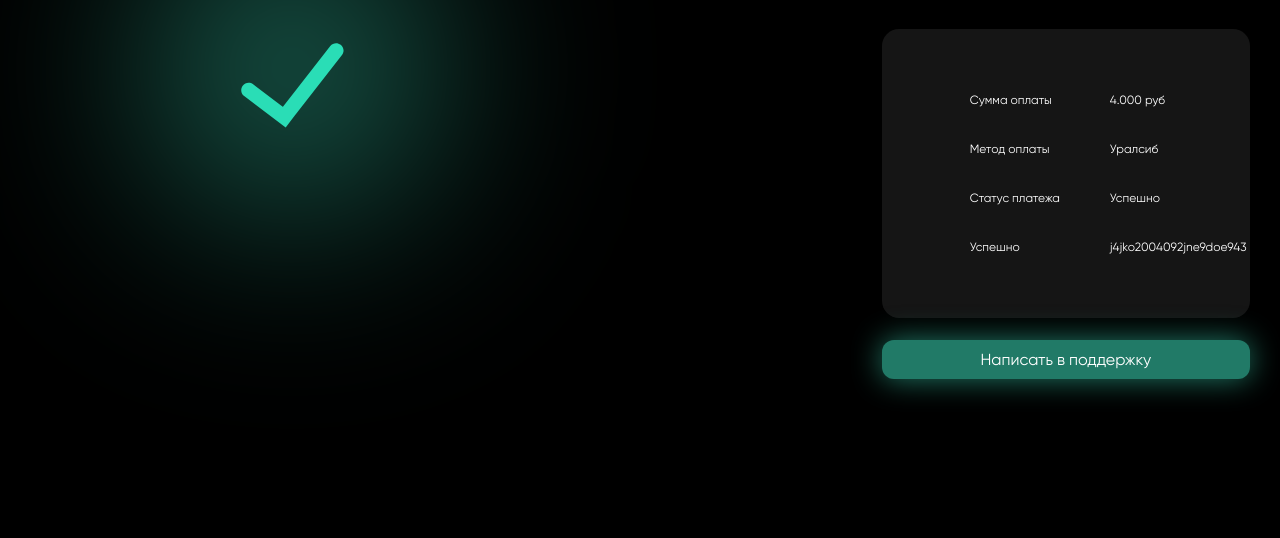
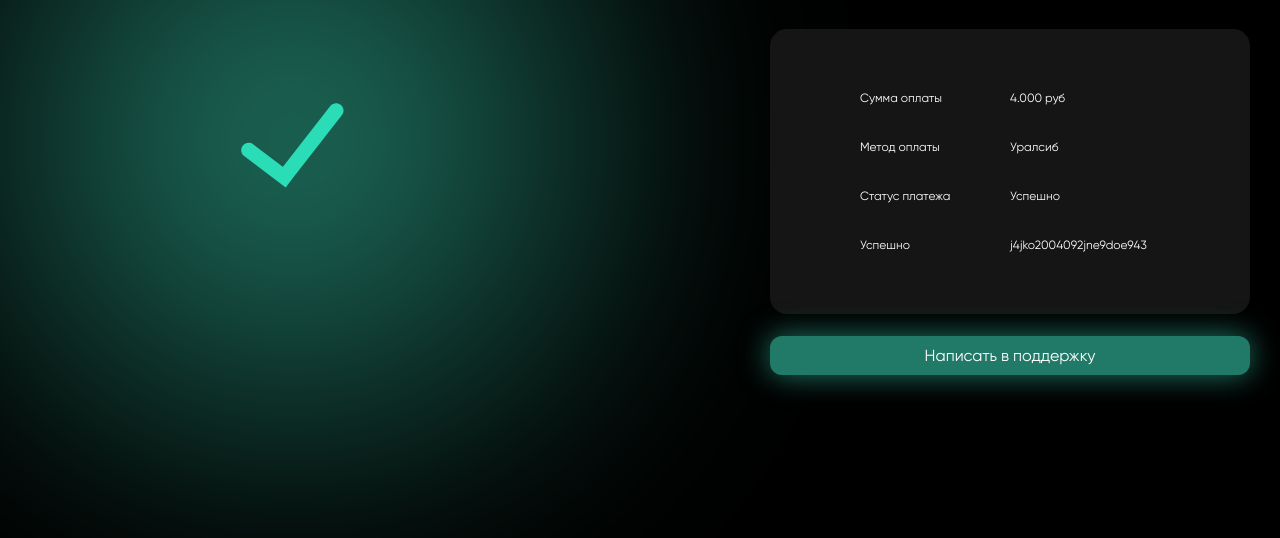
Before and after one commit to JuliaKuranova/card2payGreen, a plain HTML site: page page2.html in a window 1280 px wide. Shown: the part 522-1060 px from the top of the page. Drawn offline with Linux system fonts and the light colour scheme.

Commit message:
update animation (2)

```diff
--- a/animation.css
+++ b/animation.css
@@ -187,6 +187,8 @@
 
         width: var(--circle-size-big);
         height: var(--circle-size-big);
+
+        background: radial-gradient(circle at center, rgba(var(--color1), 1) 0, rgba(var(--color1), 0) 50%) no-repeat;
     }
 
     .g2 {
@@ -196,6 +198,8 @@
 
         width: var(--circle-size-big);
         height: var(--circle-size-big);
+
+        background: radial-gradient(circle at center, rgba(var(--color1), 1) 0, rgba(var(--color1), 0) 50%) no-repeat;
     }
 }
 
@@ -212,6 +216,16 @@
         /* left: 15%; */
         left: calc(var(--w-992)  + 583px - 200px);
     }
+
+
+    .g3 {
+        top: -210px;
+    }
+    .g3,
+    .h4 {
+        width: var(--circle-size-big);
+        height: var(--circle-size-big);
+    }
 }
 
 @media (min-width: 1440px) {
@@ -226,4 +240,6 @@
         /* left: 15%; */
         left: calc(var(--w-1440) - 400px + 583px);
     }
+
+
 }
--- a/page2.html
+++ b/page2.html
@@ -9,7 +9,7 @@
   </head>
 
   <body>
-    <div class="gradient-bg">
+    <!-- <div class="gradient-bg"> -->
       <div class="wrapper">
         <div class="page">
           <h1 class="title">
@@ -23,7 +23,7 @@
               <img class="done-img" src="./img/done.svg" alt="" />
             </div>
 
-            <div class="card-back">
+            <div class="card-back card-back-left">
               <div class="count center">Детали транзакции</div>
               <div class="info-card card-bg table">
                 <div class="table-row">
@@ -48,6 +48,6 @@
           <!-- </div> -->
         </div>
       </div>
-    </div>
+    <!-- </div> -->
   </body>
 </html>
--- a/style.css
+++ b/style.css
@@ -156,7 +156,7 @@ b {
 .card-bg {
     background-color: #151515;
     border-radius: 17px;
-    padding: 33px;
+    padding: 33px 21px;
     /* margin-bottom: 25px;
     margin-top: 45px; */
 
@@ -188,7 +188,7 @@ b {
 
 .copy {
     position: absolute;
-    right: 100px;
+    right: 80px;
     bottom: 22px;
     cursor: pointer;
 }
@@ -233,7 +233,7 @@ b {
 .done-img {
     width: 37px;
     /* height: 42px; */
-    margin-bottom: -50px;
+    /* margin-bottom: -50px; */
 }
 
 .table {
@@ -248,6 +248,7 @@ b {
 
 .table-row div {
     width: 50%;
+    min-width: 150px;
 }
 
 
@@ -278,13 +279,14 @@ b {
         display: flex;
         flex-direction: column;
         align-items: center;
-
-
         width: 100%;
         justify-content: space-between;
         margin-bottom: 100px;
     }
 
+    .card-bg {
+        padding: 62px 90px;
+    }
 
     .card-front__wr {
         padding: 50px 55px;
@@ -296,7 +298,6 @@ b {
         /* background: blue; */
         height: 395px;
         width: 583px;
-
     }
 
     .sber-icon {
@@ -317,7 +318,7 @@ b {
         /* width: 639px; */
         /* height: 322px; */
         margin-bottom: 22px;
-        padding: 64px 0 64px 88px;
+        /* padding: 64px 0 64px 88px; */
         gap: 35px;
     }
 
@@ -333,7 +334,7 @@ b {
     .copy {
         height: 21px;
         width: 21px;
-        right: 280px;
+        right: 120px;
         bottom: 40px;
     }
 
@@ -355,27 +356,21 @@ b {
         text-align: center;
     }
 
-    /* page2  */
     .done {
         order: inherit;
         position: absolute;
         left: 0;
-        top: 410px;
+        top: 470px;
     }
 
-    .card-front img {
-        margin-bottom: inherit;
-
+    .card-back-left {
+        margin-left: auto;
+        z-index: 20;
     }
 
     .done-img {
         width: 106px;
     }
-
-    .card-back {
-        margin-left: auto;
-    }
-
 
 }
 
@@ -385,6 +380,24 @@ b {
     }
 
     .card-back {
-        margin-top: -107px;
+        margin-top: -100px;
+        min-width: 640px;
     }
+
+    /* page2  */
+    /* .done {
+        order: inherit;
+        position: absolute;
+        left: 0;
+        top: 410px;
+    } */
+
+    .card-front img {
+        margin-bottom: inherit;
+
+    }
+
+
+
+
 }
```
Also changed, not shown: page3.html (+1 -1 lines).
